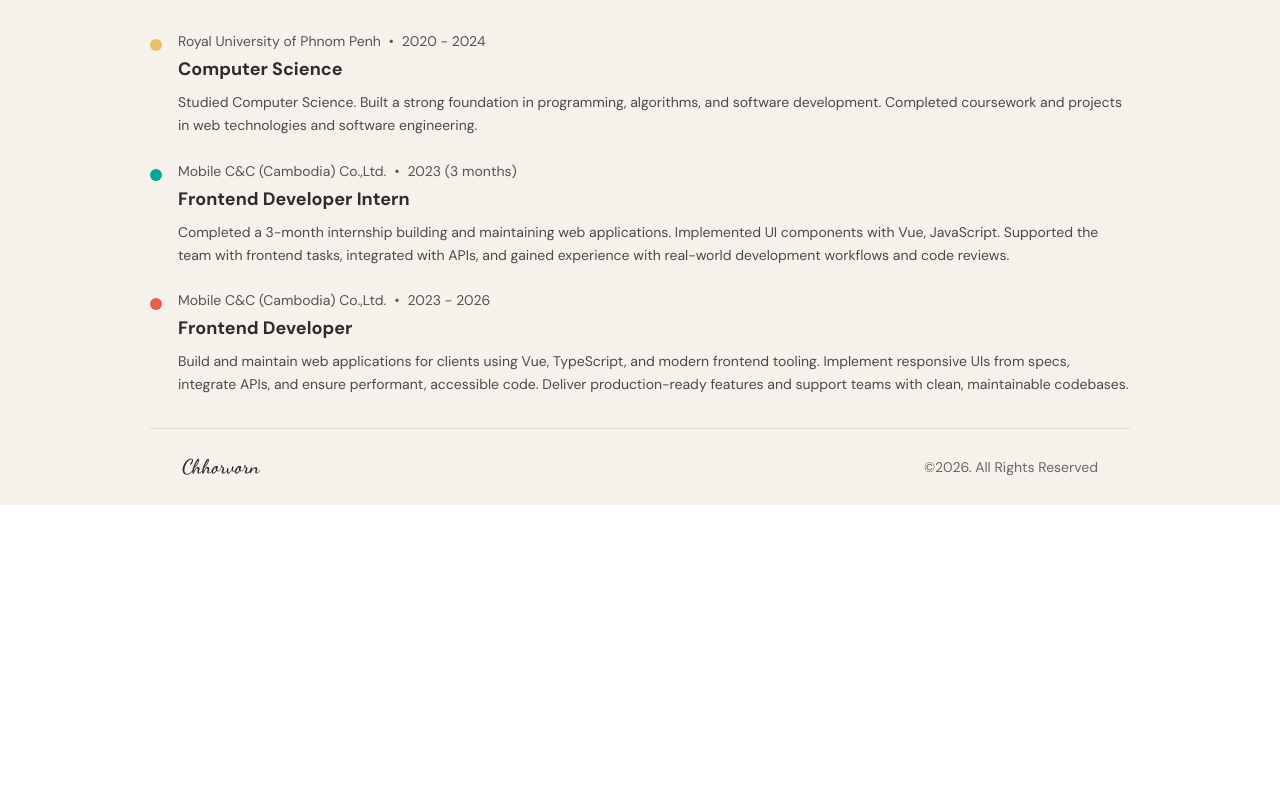
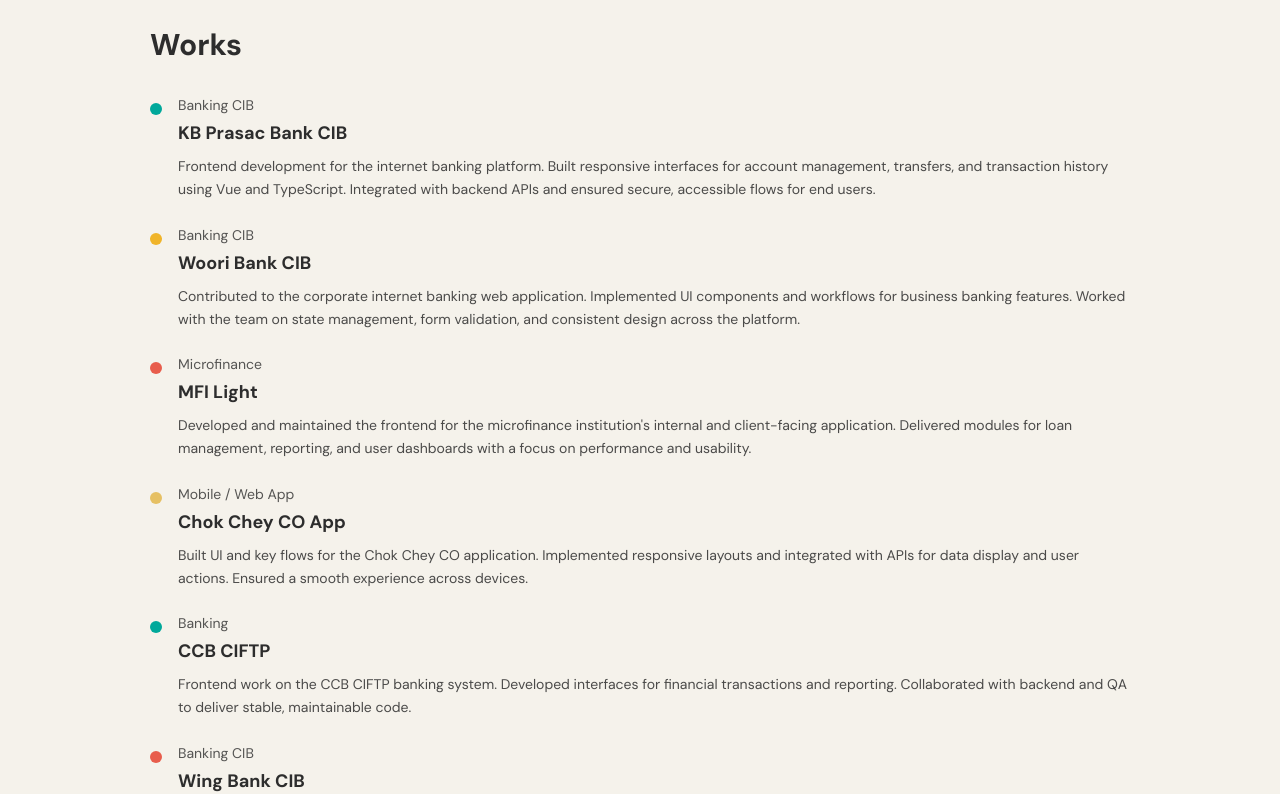
Before and after one commit to moeunchhorvorn03/portfolio, a React (Vite) app: page / in a window 1280 px wide. Shown: the part 1287-2081 px from the top of the page. Before the commit the page ends 1792 px from the top, so only its background shows below. Built offline with nearby package versions, Linux system fonts and the light colour scheme; a web font is replaced by a local one.

Commit message:
Update CV

```diff
--- a/src/App.tsx
+++ b/src/App.tsx
@@ -2,6 +2,7 @@ import { Routes, Route } from "react-router-dom";
 import { Header } from "./components/Header";
 import { Hero } from "./components/Hero";
 import { WhatDoIHelp } from "./components/WhatDoIHelp";
+import { Works } from "./components/Works";
 import { Experience } from "./components/Experience";
 import { Footer } from "./components/Footer";
 
@@ -16,6 +17,7 @@ const HomePage = () => (
       <Header />
       <Hero />
       <WhatDoIHelp />
+      <Works />
       <Experience />
       <Footer />
     </div>
--- a/src/components/Header.tsx
+++ b/src/components/Header.tsx
@@ -3,7 +3,7 @@ import { Link } from "react-router-dom";
 export const Header = () => {
   const navItems = [
     { label: "SERVICES", href: "/", hash: "" },
-    { label: "WORKS", href: "/", hash: "" },
+    { label: "WORKS", href: "/", hash: "#works" },
     { label: "NOTES", href: "/", hash: "" },
     { label: "EXPERIENCE", href: "/", hash: "#experience" },
   ];
--- a/src/components/WorkExperience copy.tsx
+++ /dev/null
@@ -1,52 +0,0 @@
-const experiences = [
-  {
-    company: "Royal University of Phnom Penh",
-    period: "2020 - 2024",
-    role: "Computer Science",
-    color: "var(--ochre)",
-    description: "Studied Computer Science. Built a strong foundation in programming, algorithms, and software development. Completed coursework and projects in web technologies and software engineering.",
-  },
-  {
-    company: "Mobile C&C (Cambodia) Co.,Ltd.",
-    period: "2023 (3 months)",
-    role: "Frontend Developer Intern",
-    color: "var(--teal)",
-    description: "Completed a 3-month internship building and maintaining web applications. Implemented UI components with Vue, JavaScript. Supported the team with frontend tasks, integrated with APIs, and gained experience with real-world development workflows and code reviews.",
-  },
-  {
-    company: "Mobile C&C (Cambodia) Co.,Ltd.",
-    period: "2023 - 2026",
-    role: "Frontend Developer",
-    color: "var(--red)",
-    description: "Build and maintain web applications for clients using Vue, TypeScript, and modern frontend tooling. Implement responsive UIs from specs, integrate APIs, and ensure performant, accessible code. Deliver production-ready features and support teams with clean, maintainable codebases.",
-  }
-];
-
-export const Experience = () => {
-  return (
-    <section id="experience">
-      <h2 className="text-2xl lg:text-3xl font-bold text-(--text-dark) mb-8">
-        Experience
-      </h2>
-      <div className="space-y-6">
-        {experiences.map((exp) => (
-          <div key={exp.company} className="flex gap-4">
-            <div
-              className="w-3 h-3 rounded-full shrink-0 mt-2"
-              style={{ backgroundColor: exp.color }}
-            />
-            <div>
-              <div className="flex flex-wrap items-baseline gap-2 text-sm text-(--text-dark)/80 mb-1">
-                <span>{exp.company}</span>
-                <span>•</span>
-                <span>{exp.period}</span>
-              </div>
-              <h3 className="font-bold text-(--text-dark) text-lg mb-2">{exp.role}</h3>
-              <p className="text-sm text-(--text-dark)/85 leading-relaxed">{exp.description}</p>
-            </div>
-          </div>
-        ))}
-      </div>
-    </section>
-  );
-};
--- /dev/null
+++ b/src/components/Works.tsx
@@ -0,0 +1,69 @@
+const projects = [
+  {
+    name: "KB Prasac Bank CIB",
+    type: "Banking CIB",
+    color: "var(--teal)",
+    description: "Frontend development for the internet banking platform. Built responsive interfaces for account management, transfers, and transaction history using Vue and TypeScript. Integrated with backend APIs and ensured secure, accessible flows for end users.",
+  },
+  {
+    name: "Woori Bank CIB",
+    type: "Banking CIB",
+    color: "var(--amber)",
+    description: "Contributed to the corporate internet banking web application. Implemented UI components and workflows for business banking features. Worked with the team on state management, form validation, and consistent design across the platform.",
+  },
+  {
+    name: "MFI Light",
+    type: "Microfinance",
+    color: "var(--red)",
+    description: "Developed and maintained the frontend for the microfinance institution's internal and client-facing application. Delivered modules for loan management, reporting, and user dashboards with a focus on performance and usability.",
+  },
+  {
+    name: "Chok Chey CO App",
+    type: "Mobile / Web App",
+    color: "var(--ochre)",
+    description: "Built UI and key flows for the Chok Chey CO application. Implemented responsive layouts and integrated with APIs for data display and user actions. Ensured a smooth experience across devices.",
+  },
+  {
+    name: "CCB CIFTP",
+    type: "Banking",
+    color: "var(--teal)",
+    description: "Frontend work on the CCB CIFTP banking system. Developed interfaces for financial transactions and reporting. Collaborated with backend and QA to deliver stable, maintainable code.",
+  },
+  {
+    name: "Wing Bank CIB",
+    type: "Banking CIB",
+    color: "var(--red)",
+    description: "Worked on the Wing Bank internet banking platform. Implemented new features and improved existing screens for transfers, payments, and account overview. Kept the codebase aligned with design specs and accessibility standards.",
+  },
+];
+
+export const Works = () => {
+  return (
+    <section id="works" className="py-12 lg:py-16">
+      <h2 className="text-2xl lg:text-3xl font-bold text-(--text-dark) mb-8">
+        Works
+      </h2>
+      <div className="space-y-6">
+        {projects.map((project) => (
+          <div key={project.name} className="flex gap-4">
+            <div
+              className="w-3 h-3 rounded-full shrink-0 mt-2"
+              style={{ backgroundColor: project.color }}
+            />
+            <div>
+              <div className="flex flex-wrap items-baseline gap-2 text-sm text-(--text-dark)/80 mb-1">
+                <span>{project.type}</span>
+              </div>
+              <h3 className="font-bold text-(--text-dark) text-lg mb-2">
+                {project.name}
+              </h3>
+              <p className="text-sm text-(--text-dark)/85 leading-relaxed">
+                {project.description}
+              </p>
+            </div>
+          </div>
+        ))}
+      </div>
+    </section>
+  );
+};
```
